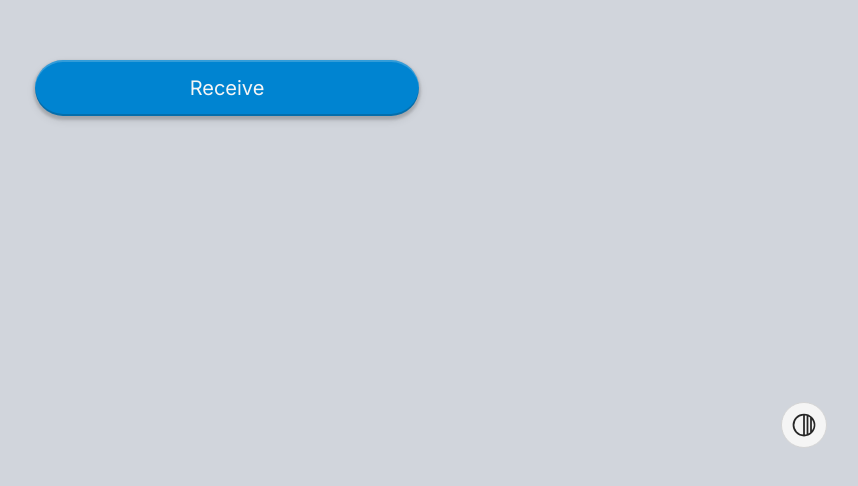
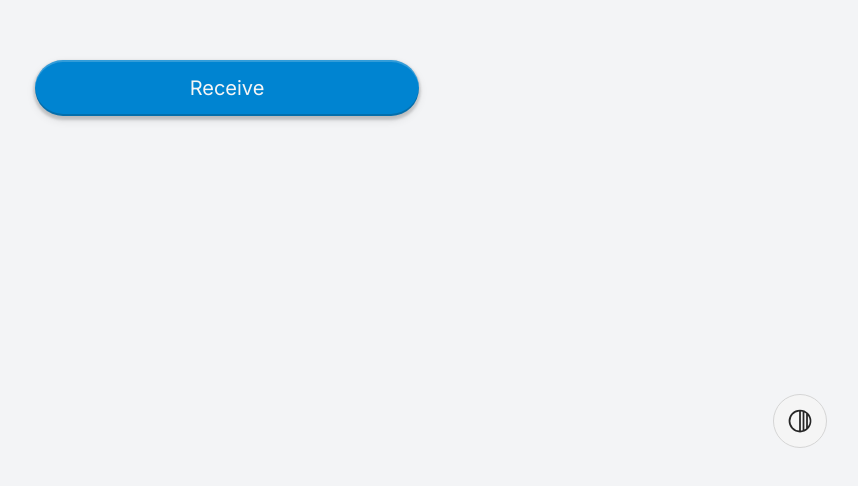
Before and after one commit to YSH-IX/Recreated-Components, a Next.js app: page / in a window 1280 px wide. Shown: the part 312-798 px from the top of the page, without its empty margins (413-1271 px from the left). Built offline with nearby package versions, Linux system fonts and the light colour scheme.

Commit message:
Minor UI fix

```diff
--- a/src/components/receiveButton.tsx
+++ b/src/components/receiveButton.tsx
@@ -8,7 +8,7 @@ import { FingerprintIcon, XIcon } from '@phosphor-icons/react';
 export const ReceiveButton = () => {
   const [isOpen, setIsOpen] = useState<boolean>(false);
   return (
-    <div className="div-center font-inter relative h-screen w-full flex-col bg-gray-300 px-4 selection:bg-sky-100 selection:text-sky-500 dark:bg-neutral-900 dark:selection:bg-sky-200 dark:selection:text-sky-600">
+    <div className="div-center font-inter relative h-screen w-full flex-col bg-gray-100 px-4 selection:bg-sky-100 selection:text-sky-500 dark:bg-neutral-900 dark:selection:bg-sky-200 dark:selection:text-sky-600">
       <LayoutGroup>
         <AnimatePresence mode="popLayout">
           {isOpen ? (
--- a/src/components/theme-toggle.tsx
+++ b/src/components/theme-toggle.tsx
@@ -46,10 +46,10 @@ export const ThemeToggle = () => {
         'dark:border-neutral-800 dark:bg-neutral-900 dark:text-neutral-100',
       )}
     >
-      <div className="relative p-2">
+      <div className="relative p-3">
         <CircleHalfIcon
           weight="regular"
-          size={22}
+          size={18}
           color="currentColor"
           className="size-7"
         />
```
